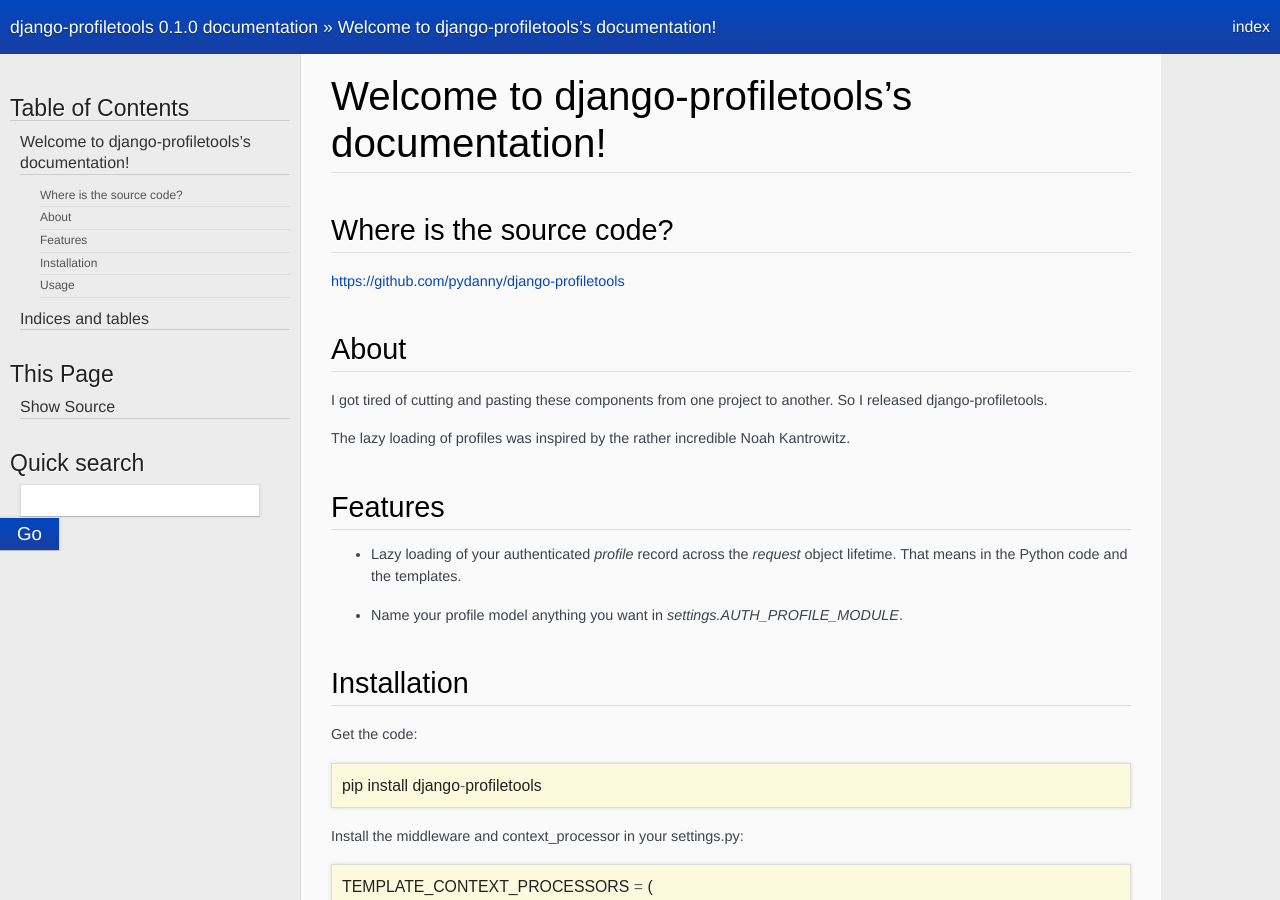
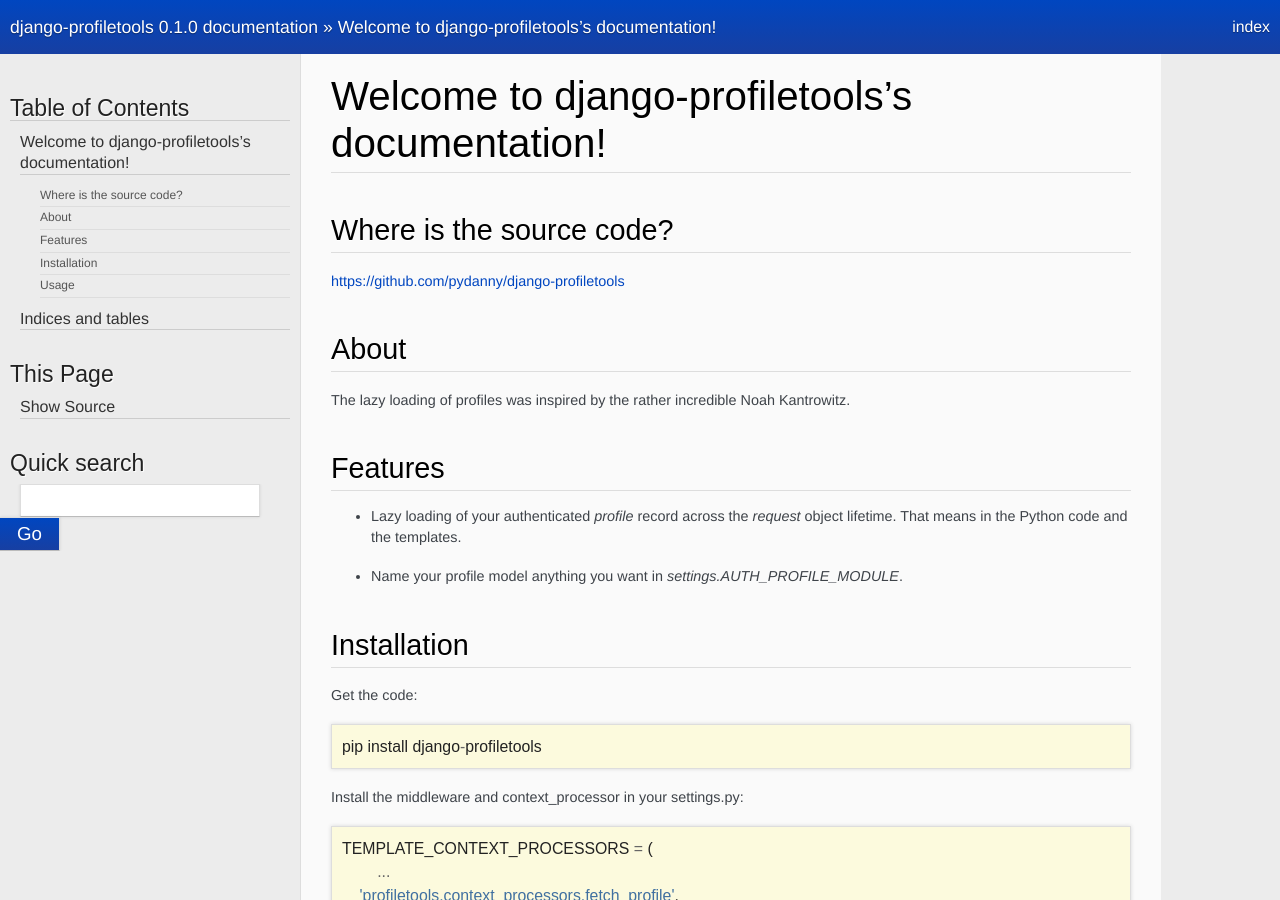
Before and after one commit to pydanny/django-profiletools, a Sphinx documentation site: the page built from docs/index.rst, in a window 1280 px wide and 900 px high. Built offline with Sphinx 7.4.7, drawn with Linux system fonts in a browser that asks for light colours; some web fonts are replaced.

```diff
--- a/README.rst
+++ b/README.rst
@@ -7,8 +7,6 @@ django-profiletools
 
 About
 =====
-
-I got tired of cutting and pasting these components from one project to another. So I released django-profiletools.
 
 The lazy loading of profiles was inspired by the rather incredible Noah Kantrowitz.
 
--- a/docs/index.rst
+++ b/docs/index.rst
@@ -14,8 +14,6 @@ https://github.com/pydanny/django-profiletools
 
 About
 ------
-
-I got tired of cutting and pasting these components from one project to another. So I released django-profiletools.
 
 The lazy loading of profiles was inspired by the rather incredible Noah Kantrowitz.
 
```
